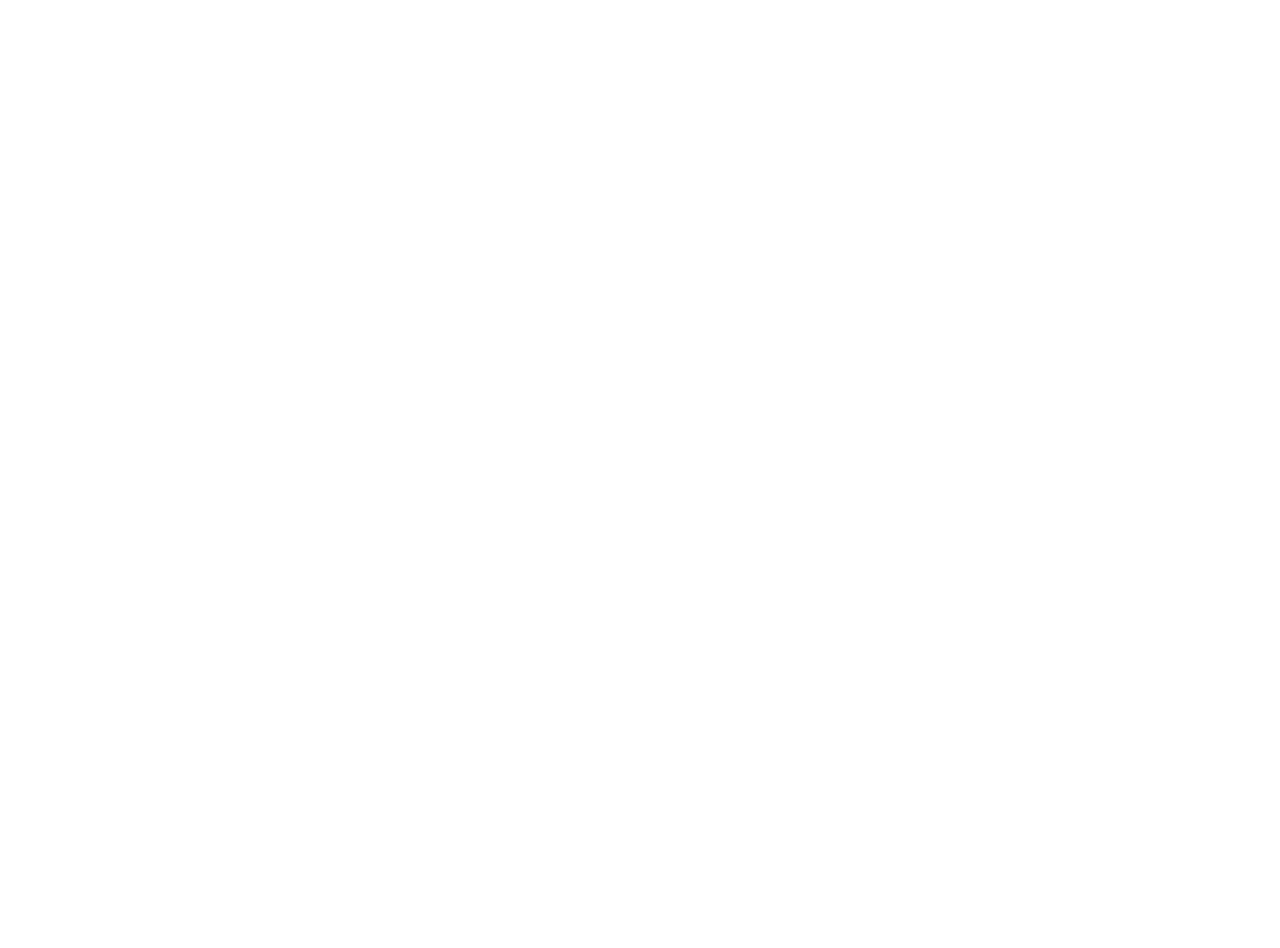
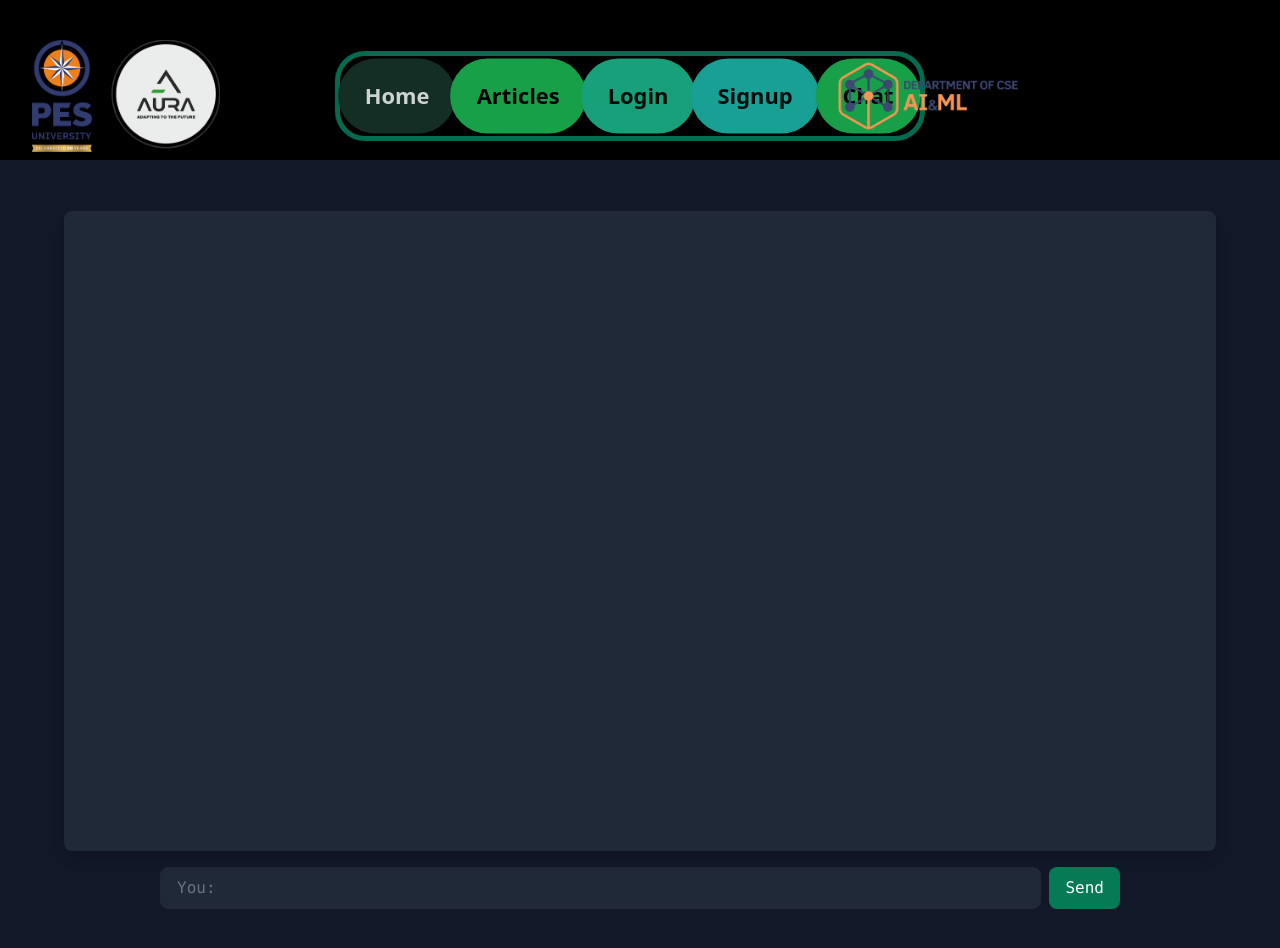
Before and after one commit to tejasvenu45/aura, a React (Vite) app in the folder frontend/: page /Chat in a window 1280 px wide. Before the commit this address had no page. Shown: the top 948 px of the page. Before the commit the page ends 800 px from the top, so only its background shows below. Built offline with nearby package versions, Linux system fonts and the light colour scheme.

Commit message:
login issue fixed in the frontend

```diff
--- a/frontend/src/App.jsx
+++ b/frontend/src/App.jsx
@@ -5,6 +5,7 @@
 import Articles from './components/Articles'
 import Login from './components/Login'
 import Signup from './components/Signup'
+import Chat from './components/Chat'
 function App() {
 
 
@@ -17,6 +18,7 @@
           <Route path="Articles" element={<Articles/>}/>
           <Route path="Login" element={<Login/>}/>
           <Route path="Signup" element={<Signup/>}/>
+          <Route path="Chat" element={<Chat/>}/>
 
         </Route>
       </Routes>
--- a/frontend/src/components/AboutDomain.jsx
+++ b/frontend/src/components/AboutDomain.jsx
@@ -1,14 +1,14 @@
 import React from "react";
-import { Slide } from "react-awesome-reveal";
+import { Zoom } from "react-awesome-reveal";
 
 function AboutDomain({ title, content, img }) {
   return (
     <div className="bg-black text-green-500 rounded-lg p-6 border-4 border-white shadow-xl shadow-green-700 hover:scale-105 hover:text-white">
-      <Slide>
+      <Zoom>
       <img src={img} alt={title} className="w-48 h-48 mx-auto mb-4 hover:scale-125" />
       <h2 className="text-2xl font-bold  mb-2 text-white hover:scale-105">{title}</h2>
       <p className="hover:scale-105">{content}</p>
-      </Slide>
+      </Zoom>
     </div>
   );
 }
--- /dev/null
+++ b/frontend/src/components/Chat.jsx
@@ -0,0 +1,75 @@
+import React, { useState } from "react";
+
+function Chat() {
+  const [messages, setMessages] = useState([]);
+  const [input, setInput] = useState("");
+  const [messageId, setmessageId] = useState(0);
+  const handleInputChange = (event) => {
+    setInput(event.target.value);
+  };
+
+  const handleSubmit = async (event) => {
+    event.preventDefault();
+    if (input.trim() !== "") {
+      setMessages([...messages, input]);
+       setInput("");
+    }
+    setmessageId((prev)=>{prev++;})
+        try {
+          const res = await fetch("http://localhost:8000/api/questionPublic", {
+            method: "POST",
+            headers: { "Content-type": "application/json" },
+            body: JSON.stringify(messages[messageId]),
+          });
+
+          if (!res.ok) {
+            console.log("Error!!!! ");
+          }
+          console.log("Success! ", res);
+        } catch (error) {
+          console.log("Error in fetch ", error);
+        }
+
+
+  };
+
+
+  return (
+    <>
+      <div className="bg-gray-900 w-full h-screen text-white font-mono">
+        <div className="flex flex-col items-center justify-center h-screen">
+          <div
+            className="bg-gray-800 p-4 rounded-lg shadow-lg"
+            style={{ height: "80%", overflowY: "scroll", width: "90%" }}
+          >
+            {messages.map((message, index) => (
+              <div
+                key={index}
+                className="my-2 px-4 py-2 rounded-lg bg-green-700 text-white"
+              >
+                {message}
+              </div>
+            ))}
+          </div>
+          <form onSubmit={handleSubmit} className="w-3/4 mt-4 flex flex-row">
+            <input
+              type="text"
+              value={input}
+              onChange={handleInputChange}
+              placeholder="You: "
+              className="rounded-lg border border-gray-800 bg-gray-800 text-white px-4 py-2 w-full focus:outline-none"
+            />
+            <button
+              type="submit"
+              className="bg-green-600 text-white px-4 py-2 rounded-lg ml-2"
+            >
+              Send
+            </button>
+          </form>
+        </div>
+      </div>
+    </>
+  );
+}
+
+export default Chat;
--- a/frontend/src/components/Login.jsx
+++ b/frontend/src/components/Login.jsx
@@ -4,11 +4,18 @@
 function Login() {
   const [username, setUsername] = useState("");
   const [password, setPassword] = useState("");
-
-  const loginInfo = { username, password };
+  const [email, setEmail] = useState("")
+  const loginInfo = { username, email, password };
 
   async function handleSubmit(evt) {
     evt.preventDefault();
+    const emailRegex = /^[\w-]+(\.[\w-]+)*@([\w-]+\.)+[a-zA-Z]{2,7}$/;
+    const isValidEmail = emailRegex.test(username);
+    if(isValidEmail)
+      {setEmail((username));
+        setUsername("");}
+
+
     try {
       const res = await fetch("http://localhost:8000/api/login", {
         method: "POST",
--- a/frontend/src/components/Navbar.jsx
+++ b/frontend/src/components/Navbar.jsx
@@ -41,6 +41,9 @@
                 <li className="btn btn-active btn-accent sm:m-2 scale-150 sm:scale-125 hover:font-bold hover:scale-125">
                 <Link to="/Signup"> Signup</Link>
                 </li>
+                <li className="btn btn-active btn-primary sm:m-2 scale-150 sm:scale-125 hover:font-bold hover:scale-125">
+                <Link to="/Chat"> Chat</Link>
+                </li>
               </ul>
             </div>
             <div className="hidden sm:block">
```
Also changed, not shown: 1 other file (tests, documents, lock files or other folders).
